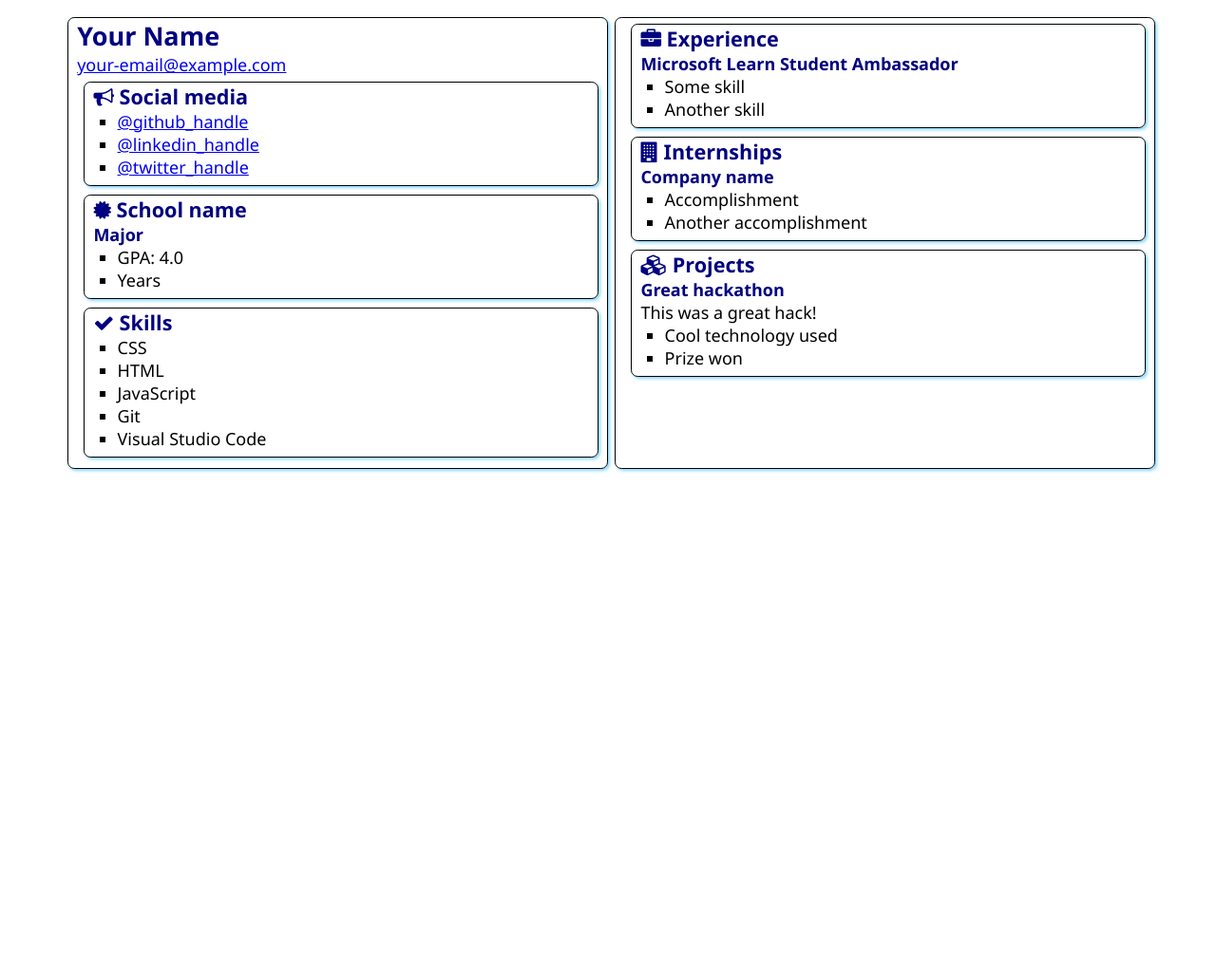
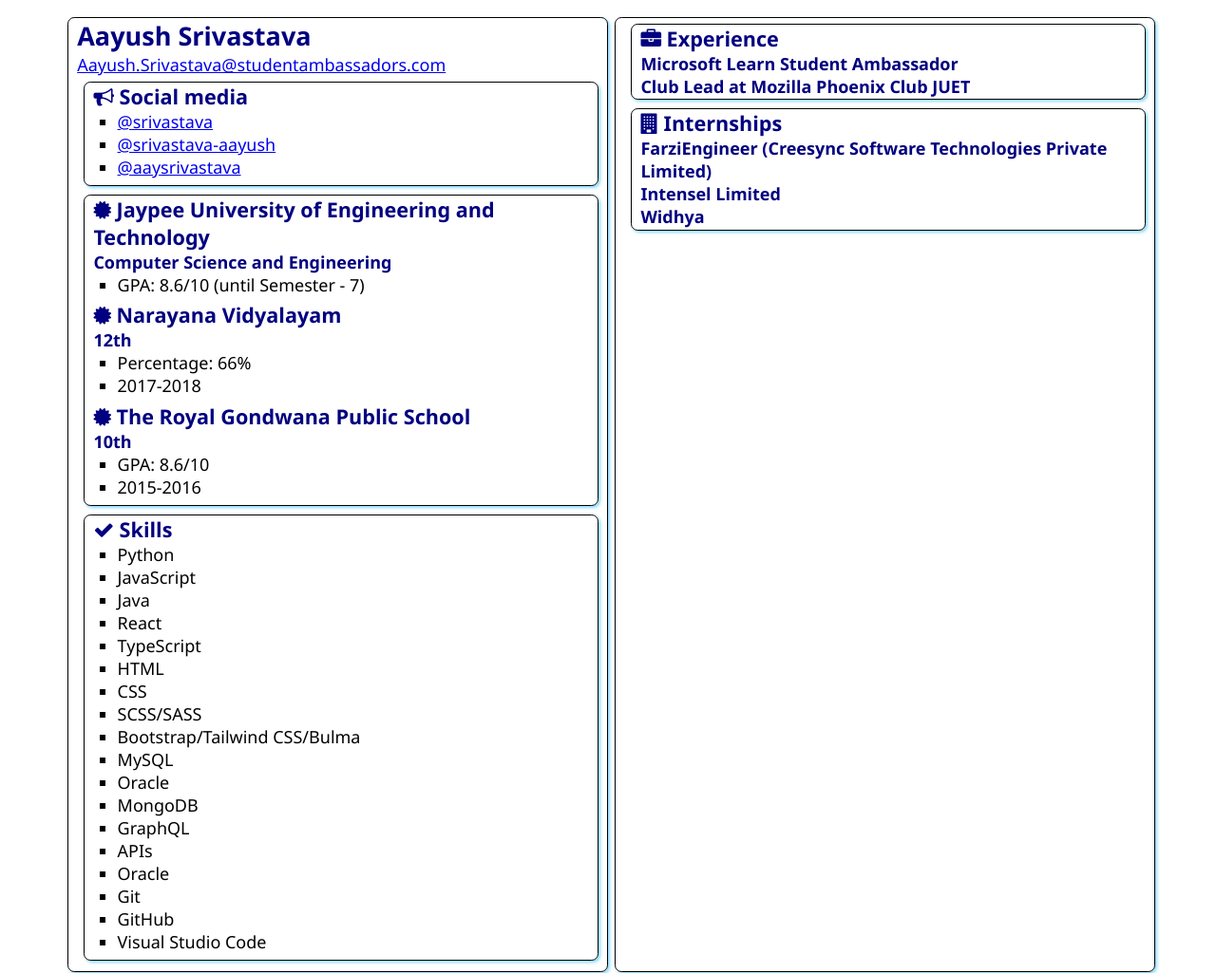
Before and after one commit to srivastavaayu/SATechnicalOnboarding, a plain HTML site: page src/index.html in a window 1280 px wide. Shown: the top 1025 px of the page at 95% size. Before the commit the page ends 800 px from the top, so only its background shows below. Drawn offline with Linux system fonts and the light colour scheme.

Commit message:
Update Profile Information
Updated profile information

```diff
--- a/src/index.html
+++ b/src/index.html
@@ -1,19 +1,26 @@
 <!DOCTYPE html>
 <html lang="en">
   <head>
-    <meta charset="UTF-8">
-    <meta http-equiv="X-UA-Compatible" content="IE=edge">
-    <meta name="viewport" content="width=device-width, initial-scale=1.0">
+    <meta charset="UTF-8" />
+    <meta http-equiv="X-UA-Compatible" content="IE=edge" />
+    <meta name="viewport" content="width=device-width, initial-scale=1.0" />
     <title>Resume</title>
 
-    <link rel="stylesheet" href="style.css">
-    <link rel="stylesheet" href="https://cdnjs.cloudflare.com/ajax/libs/font-awesome/4.7.0/css/font-awesome.min.css">
+    <link rel="stylesheet" href="style.css" />
+    <link
+      rel="stylesheet"
+      href="https://cdnjs.cloudflare.com/ajax/libs/font-awesome/4.7.0/css/font-awesome.min.css"
+    />
   </head>
   <body>
     <main>
       <article class="box">
-            <h1>Your Name</h1>
-            <div><a href="mailto:your.email@example.com">your-email@example.com</a></div>
+        <h1>Aayush Srivastava</h1>
+        <div>
+          <a href="mailto:aayush.srivastava@studentambassadors.com"
+            >Aayush.Srivastava@studentambassadors.com</a
+          >
+        </div>
 
         <section class="box">
           <h2>
@@ -21,9 +28,11 @@
             Social media
           </h2>
           <ul>
-                    <li><a href="https://github.com/<handle>">@github_handle</a></li>
-                    <li><a href="https://linkedin.com/in/<handle>">@linkedin_handle</a></li>
-                    <li><a href="https://twitter.com/<handle>">@twitter_handle</a></li>
+            <li><a href="https://github.com/<handle>">@srivastava</a></li>
+            <li>
+              <a href="https://linkedin.com/in/<handle>">@srivastava-aayush</a>
+            </li>
+            <li><a href="https://twitter.com/<handle>">@aaysrivastava</a></li>
           </ul>
         </section>
 
@@ -31,12 +40,33 @@
           <div class="education">
             <h2>
               <i class="fa fa-certificate" aria-hidden="true"></i>
-                        School name
+              Jaypee University of Engineering and Technology
             </h2>
-                    <h3>Major</h3>
+            <h3>Computer Science and Engineering</h3>
             <ul>
-                        <li>GPA: 4.0</li>
-                        <li>Years</li>
+              <li>GPA: 8.6/10 (until Semester - 7)</li>
+            </ul>
+          </div>
+          <div class="education">
+            <h2>
+              <i class="fa fa-certificate" aria-hidden="true"></i>
+              Narayana Vidyalayam
+            </h2>
+            <h3>12th</h3>
+            <ul>
+              <li>Percentage: 66%</li>
+              <li>2017-2018</li>
+            </ul>
+          </div>
+          <div class="education">
+            <h2>
+              <i class="fa fa-certificate" aria-hidden="true"></i>
+              The Royal Gondwana Public School
+            </h2>
+            <h3>10th</h3>
+            <ul>
+              <li>GPA: 8.6/10</li>
+              <li>2015-2016</li>
             </ul>
           </div>
         </section>
@@ -47,10 +77,23 @@
             Skills
           </h2>
           <ul>
+            <li>Python</li>
+            <li>JavaScript</li>
+            <li>Java</li>
+            <li>React</li>
+            <li>TypeScript</li>
+            <li>HTML</li>
             <li>CSS</li>
-                    <li>HTML</li>
-                    <li>JavaScript</li>
+            <li>SCSS/SASS</li>
+            <li>Bootstrap/Tailwind CSS/Bulma</li>
+            <li>MySQL</li>
+            <li>Oracle</li>
+            <li>MongoDB</li>
+            <li>GraphQL</li>
+            <li>APIs</li>
+            <li>Oracle</li>
             <li>Git</li>
+            <li>GitHub</li>
             <li>Visual Studio Code</li>
           </ul>
         </section>
@@ -62,38 +105,20 @@
             Experience
           </h2>
           <h3>Microsoft Learn Student Ambassador</h3>
-                <ul>
-                    <li>Some skill</li>
-                    <li>Another skill</li>
-                </ul>
+          <h3>Club Lead at Mozilla Phoenix Club JUET</h3>
         </section>
         <section class="box">
           <h2>
             <i class="fa fa-building" aria-hidden="true"></i>
             Internships
           </h2>
-
-                <h3>Company name</h3>
-                <ul>
-                    <li>Accomplishment</li>
-                    <li>Another accomplishment</li>
-                </ul>
-            </section>
-            <section class="box">
-                <h2>
-                    <i class="fa fa-cubes" aria-hidden="true"></i>
-                    Projects
-                </h2>
-
-                <h3>Great hackathon</h3>
-                <div>This was a great hack!</div>
-                <ul>
-                    <li>Cool technology used</li>
-                    <li>Prize won</li>
-                </ul>
+          <h3>
+            FarziEngineer (Creesync Software Technologies Private Limited)
+          </h3>
+          <h3>Intensel Limited</h3>
+          <h3>Widhya</h3>
         </section>
       </article>
-
     </main>
   </body>
 </html>
```
Lines whose indentation alone changed are shown as unchanged.
